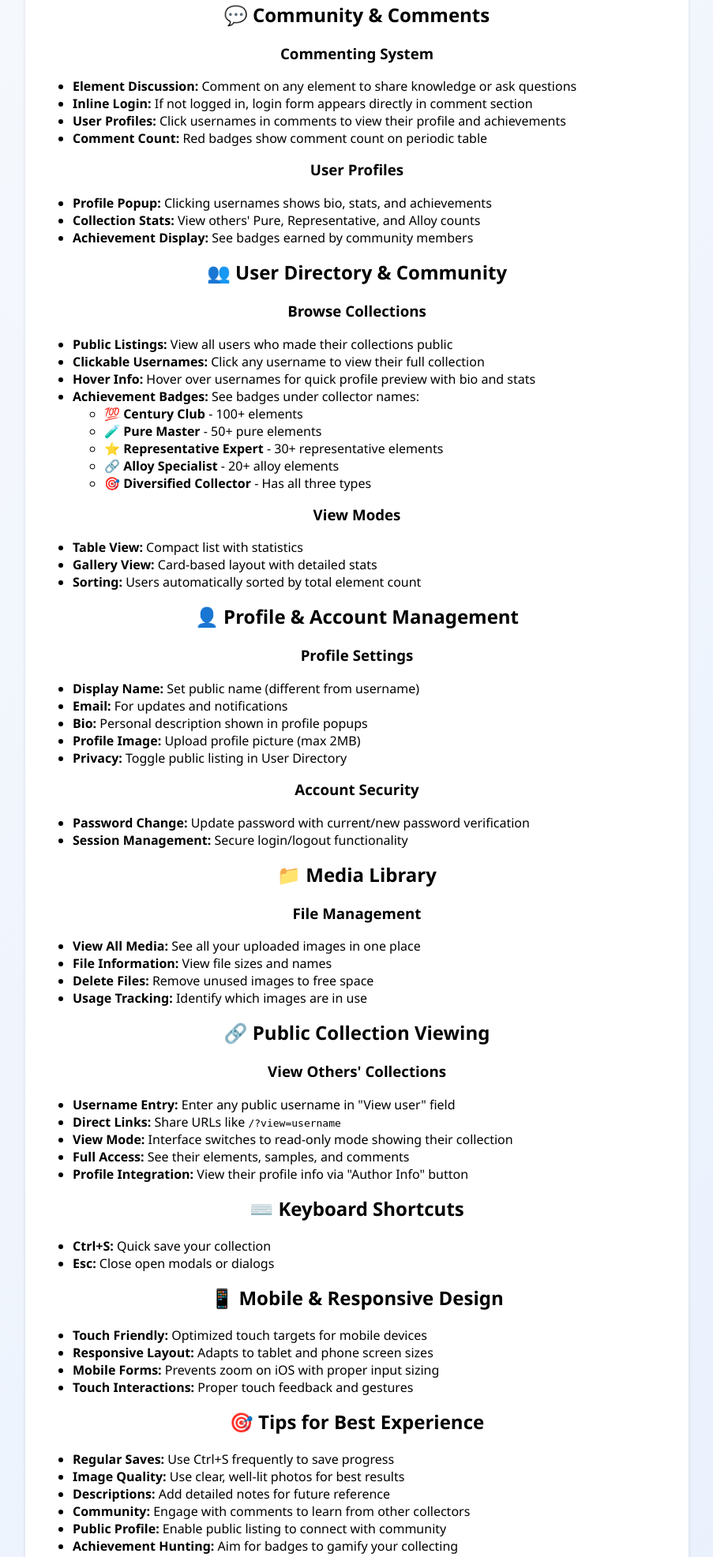
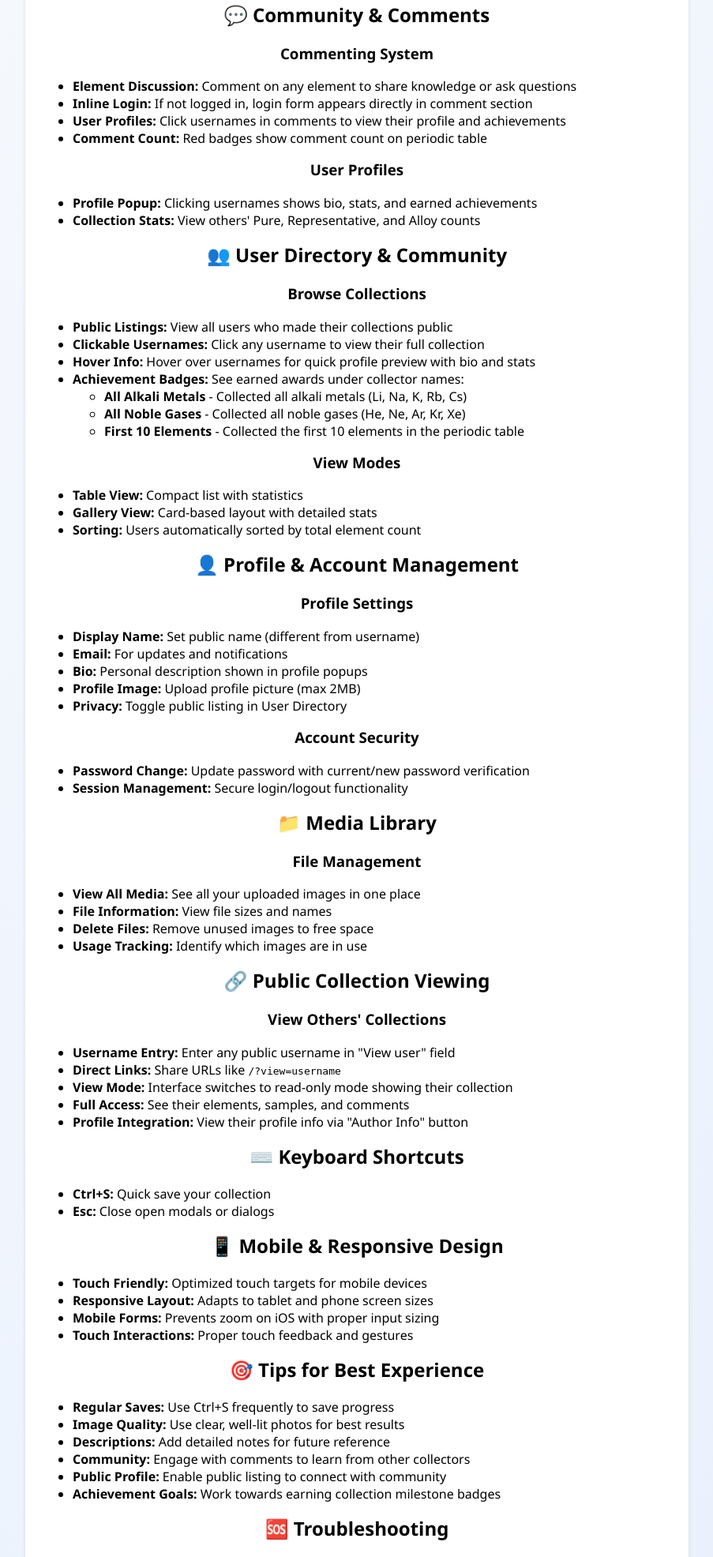
Before and after one commit to bagnasconicolo/periodictracker, a PHP site: page /usage.html in a window 1280 px wide. Shown: the part 1967-3939 px from the top of the page at 79% size, without its empty margins (188-1091 px from the left). Run offline with PHP 8.4, Linux system fonts and the light colour scheme.

Commit message:
Restore original achievement system to user directory
Replaced generic badges with actual achievement system:
- All Alkali Metals badge (Li, Na, K, Rb, Cs)
- All Noble Gases badge (He, Ne, Ar, Kr, Xe)
- First 10 Elements badge (H through Ne)

Updated backend /api/listusers endpoint to include achievements data.
Added generateAwardBadges() function to display achievement images.
Updated usage guide with correct achievement descriptions.

🤖 Generated with [Claude Code](https://claude.ai/code)

Co-Authored-By: Claude <noreply@anthropic.com>

```diff
--- a/usage.html
+++ b/usage.html
@@ -188,9 +188,8 @@
 
     <h3>User Profiles</h3>
     <ul>
-      <li><strong>Profile Popup:</strong> Clicking usernames shows bio, stats, and achievements</li>
+      <li><strong>Profile Popup:</strong> Clicking usernames shows bio, stats, and earned achievements</li>
       <li><strong>Collection Stats:</strong> View others' Pure, Representative, and Alloy counts</li>
-      <li><strong>Achievement Display:</strong> See badges earned by community members</li>
     </ul>
 
     <h2>👥 User Directory & Community</h2>
@@ -199,13 +198,11 @@
       <li><strong>Public Listings:</strong> View all users who made their collections public</li>
       <li><strong>Clickable Usernames:</strong> Click any username to view their full collection</li>
       <li><strong>Hover Info:</strong> Hover over usernames for quick profile preview with bio and stats</li>
-      <li><strong>Achievement Badges:</strong> See badges under collector names:
+      <li><strong>Achievement Badges:</strong> See earned awards under collector names:
         <ul>
-          <li>💯 <strong>Century Club</strong> - 100+ elements</li>
-          <li>🧪 <strong>Pure Master</strong> - 50+ pure elements</li>
-          <li>⭐ <strong>Representative Expert</strong> - 30+ representative elements</li>
-          <li>🔗 <strong>Alloy Specialist</strong> - 20+ alloy elements</li>
-          <li>🎯 <strong>Diversified Collector</strong> - Has all three types</li>
+          <li><strong>All Alkali Metals</strong> - Collected all alkali metals (Li, Na, K, Rb, Cs)</li>
+          <li><strong>All Noble Gases</strong> - Collected all noble gases (He, Ne, Ar, Kr, Xe)</li>
+          <li><strong>First 10 Elements</strong> - Collected the first 10 elements in the periodic table</li>
         </ul>
       </li>
     </ul>
@@ -273,7 +270,7 @@
       <li><strong>Descriptions:</strong> Add detailed notes for future reference</li>
       <li><strong>Community:</strong> Engage with comments to learn from other collectors</li>
       <li><strong>Public Profile:</strong> Enable public listing to connect with community</li>
-      <li><strong>Achievement Hunting:</strong> Aim for badges to gamify your collecting</li>
+      <li><strong>Achievement Goals:</strong> Work towards earning collection milestone badges</li>
     </ul>
 
     <h2>🆘 Troubleshooting</h2>
```
Also changed, not shown: index.php (+11 -1 lines), list.html (+30 -42 lines).
